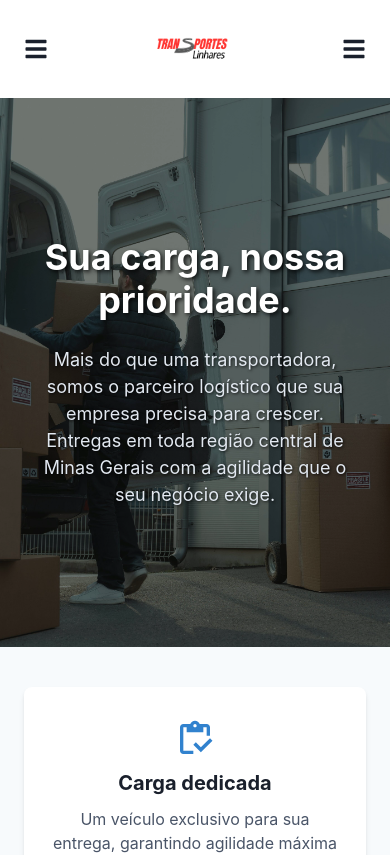
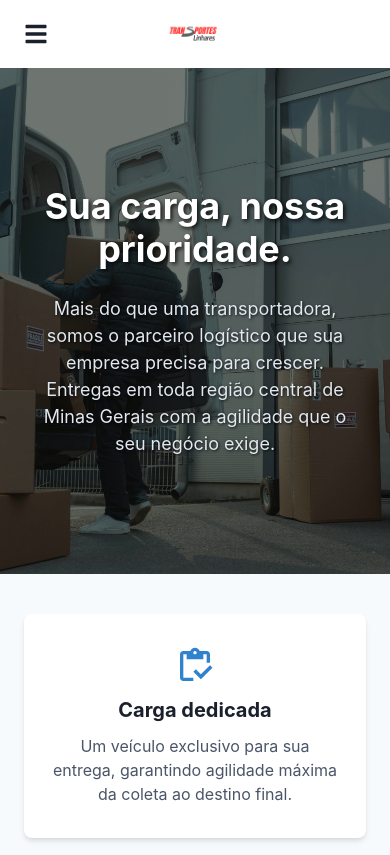
Before and after one commit to arturLoliveira/linhares-logistica, a React (Vite) app: page / in a window 390 px wide. Shown: the top 855 px of the page. Built offline with nearby package versions, Linux system fonts and the light colour scheme.

Commit message:
atualizações do chakra para o mobile

```diff
--- a/src/components/Landing.tsx
+++ b/src/components/Landing.tsx
@@ -15,7 +15,7 @@ function Landing() {
          <Box
             as="section"
             w="100%"
-            h={{ base: '65vh', md: '80vh' }}
+            h={{ base: '60vh', md: '80vh' }}
             position="relative"
             bgImage={HERO_IMAGE_URL}
             bgSize="cover"
@@ -24,7 +24,8 @@ function Landing() {
             display="flex"
             alignItems="center"
             justifyContent="center"
-            bgAttachment="fixed"
+
+            bgAttachment={{ base: 'scroll', md: 'fixed' }}
          >
             <Box
                 position="absolute"
--- a/src/components/header.tsx
+++ b/src/components/header.tsx
@@ -17,7 +17,7 @@ import {
     DrawerContent,
     DrawerCloseButton,
     VStack,
-    DrawerHeader
+    DrawerHeader,
 } from '@chakra-ui/react';
 import { Link as RouterLink } from 'react-router-dom';
 
@@ -60,7 +60,7 @@ function Header() {
                     <Image
                       src={logoDaEmpresa}
                       alt="Logo Transportes Linhares"
-                      h={{ base: '90px', md: '110px' }}
+                      h={{ base: '60px', md: '80px' }}
                       objectFit="contain"
                     />
                 </RouterLink>
@@ -109,14 +109,8 @@ function Header() {
                 </Button>
             </HStack>
 
-            <IconButton
-                aria-label="Abrir menu"
-                icon={<FaBars />}
-                display={{ base: 'flex', md: 'none' }}
-                onClick={onOpen}
-                variant="ghost"
-                fontSize="2xl"
-            />
+            <Box display={{ base: 'block', md: 'none' }} w="40px" />
+
 
             <Drawer isOpen={isOpen} placement="right" onClose={onClose}>
                 <DrawerOverlay />
```
